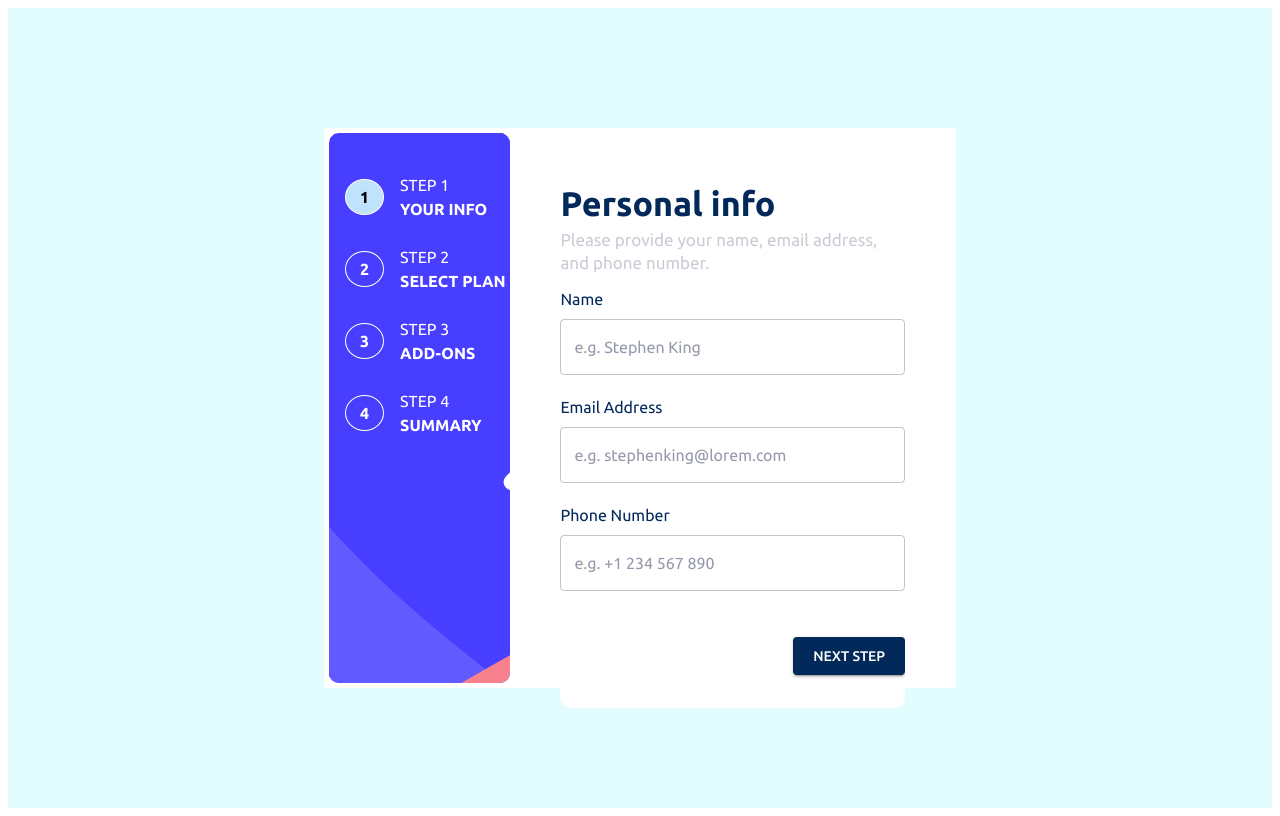
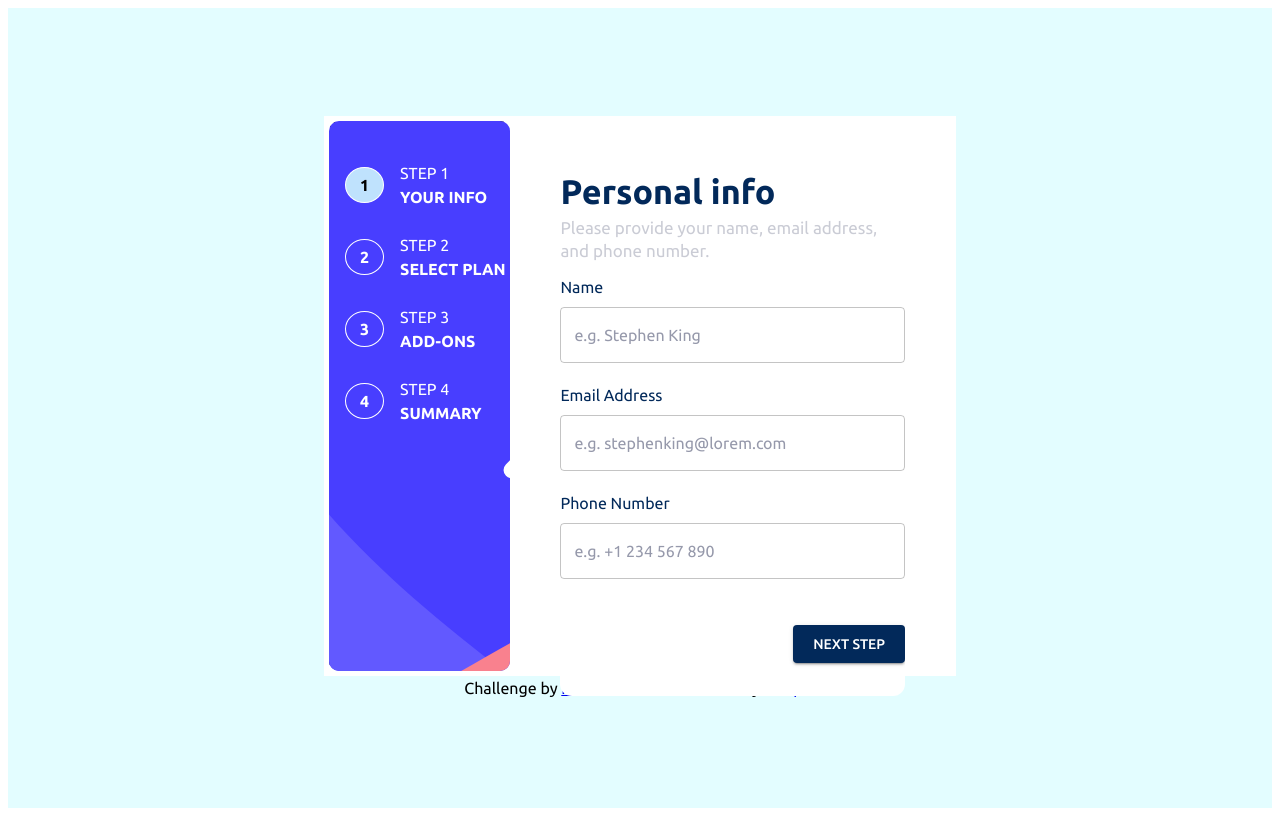
Before and after one commit to a656q59/multi_step_form, a React (Vite) app: page / in a window 1280 px wide. Built offline with nearby package versions, Linux system fonts and the light colour scheme.

Commit message:
added footer section

```diff
--- a/src/App.jsx
+++ b/src/App.jsx
@@ -1,4 +1,4 @@
-import { Grid } from "@mui/material";
+import { Box, Grid } from "@mui/material";
 import { useState } from "react";
 import {
   createBrowserRouter,
@@ -80,15 +80,27 @@ function App() {
   );
 
   return (
+    <>
+
       <Grid
         container
         height="100vh"
         justifyContent="center"
         alignItems="center"
+        position="relative"
         bgcolor="#00eaff1c"
+        display="flex"
+        flexDirection="column"
       >
         <RouterProvider router={router} />
+
+        <Box sx={{ postion: "absolute", border: 0, start: 0, }}>
+          Challenge by <a href="https://www.frontendmentor.io?ref=challenge" target="_blank">Frontend Mentor</a>.
+          Coded by <a href="#">Deepu</a>.
+        </Box>
       </Grid>
+
+    </>
   );
 }
 
```
Lines whose indentation alone changed are shown as unchanged.
